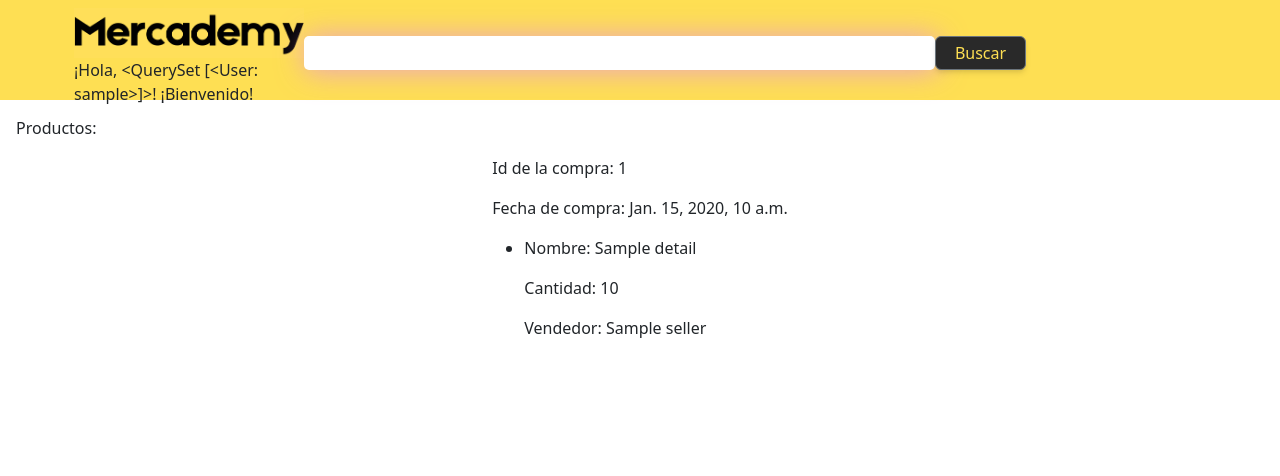
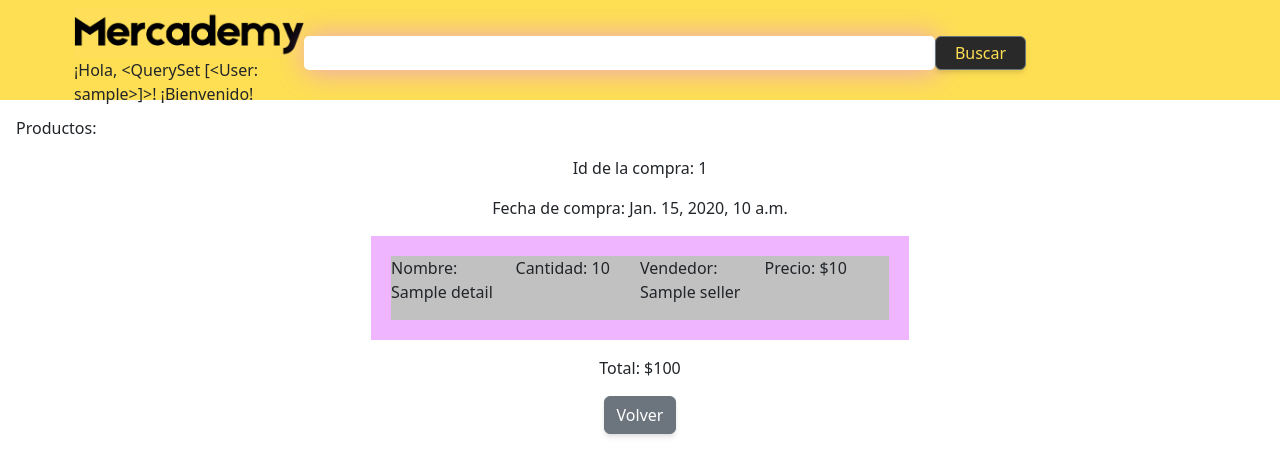
Before and after one commit to G4GA/mercademy, a Django app: template purchase/templates/detail.html in a window 1280 px wide. Shown: the top 476 px of the page. Run offline with Django 5.2, Linux system fonts and the light colour scheme; tables that the repository leaves empty hold one stand-in row (values such as "Sample post"); the template is opened without the code that fills it: values that come from a table or form of the project are taken from there, most other values are stand-ins (such as "Sample title", 1, 10 or a date in 2020).

Commit message:
alv todo ya

```diff
--- /dev/null
+++ b/core/static/detail.js
@@ -0,0 +1,14 @@
+let total_element = document.getElementById('detail-total')
+let detail_list = document.getElementsByClassName('detail')
+
+let total = 0
+
+for (let i = 0; i < detail_list.length; i ++) {
+    let cur_price = detail_list[i].getElementsByClassName('price')[0].textContent
+    let quantity = detail_list[i].getElementsByClassName('detail-amount')[0].textContent
+    let price = parseFloat(cur_price.substring(cur_price.indexOf('$') + 1)) * parseInt(quantity.substring(quantity.indexOf(':') + 2))
+
+    total += price
+}
+
+total_element.textContent = `Total: $${total}`
--- a/core/static/shared.js
+++ b/core/static/shared.js
@@ -4,3 +4,9 @@
         window.location.href = '/login'
     })
 }
+
+if (document.getElementById('go-home')) {
+    document.getElementById('go-home').addEventListener('click', (event) => {
+        window.location.href = '/home'
+    })
+}
--- a/core/static/style.css
+++ b/core/static/style.css
@@ -39,7 +39,7 @@
 #header-grid {
     display: grid;
     grid-template-columns: 0.5fr 1.75fr 0.25fr 0.5fr;
-    grid-gap: 0px 0px 10px;
+
     height: 80%;
     width: 90%;
     padding: 8px 10px 12px 10px;
@@ -263,3 +263,35 @@
     margin-top: 15px;
     text-align: center;
 }
+
+.detail {
+    background-color: #c1c1c1;
+    list-style-type: none;
+    display: grid;
+    grid-template-columns: repeat(4, 1fr);
+}
+
+.detail-list {
+    display: flex;
+    flex-direction: column;
+    gap:10px;
+}
+
+.sale-ul {
+    display: flex;
+    flex-direction: column;
+    gap:10px;
+}
+
+.sale-litem {
+    background-color: #c1c1c1;
+    list-style-type: none;
+    display: grid;
+    grid-template-columns: repeat(3, 1fr);
+}
+
+#detail {
+    display: flex;
+    flex-direction: column;
+    align-items: center;
+}
--- a/core/templates/base.html
+++ b/core/templates/base.html
@@ -29,11 +29,11 @@
                     <input class="search" type="text">
                     <button id="s-button" class="search header btn btn-secondary">Buscar</button>
                     {% block carrito %}{% endblock %}
-
+                    {% block history %}{% endblock %}
                 </div>
             </header>
                 {% block sale %}{% endblock %}
-                <p style="margin: 16px;">Productos:</p>
+                <p id="info" style="margin: 16px;">Productos:</p>
                 <div id="content">
                     {% block content %}{% endblock %}
                 </div>
--- a/core/templates/home.html
+++ b/core/templates/home.html
@@ -4,6 +4,12 @@
 
 {% block carrito%}
     <img id="carrito" src="{% static 'carrito.png' %}" alt="Carrito" href="login.html">
+{% endblock %}
+
+{% block history %}
+    {% if user_name %}
+        <button id="history" class="header btn btn-secondary" style="grid-row: 1 / span 2; grid-column: 5;">Ver historial</button>
+    {% endif %}
 {% endblock %}
 
 {% block sale %}
--- a/core/urls.py
+++ b/core/urls.py
@@ -7,4 +7,5 @@
 urlpatterns = [
     path('login/', views.login, name='login'),
     path('home/', views.home, name='home'),
+    path('history/', views.history, name='history')
 ] + static(settings.MEDIA_URL, document_root=settings.MEDIA_ROOT)
--- a/purchase/templates/detail.html
+++ b/purchase/templates/detail.html
@@ -10,15 +10,20 @@
         <p>Fecha de compra: {{ date }}</p>
     {% endblock %}
     {% block detail_list %}
-        <ul>
+        <ul class="detail-list p">
             {% for detail in detail_list %}
-                <li>
+                <li class="detail">
                     <p>Nombre: {{ detail.p_name }}</p>
-                    <p>Cantidad: {{ detail.amount }}</p>
+                    <p class="detail-amount">Cantidad: {{ detail.amount }}</p>
                     <p>Vendedor: {{ detail.seller }}</p>
+                    <p class="price">Precio: ${{ detail.price }}</p>
                 </li>
             {% endfor %}
         </ul>
     {% endblock %}
+    <p id="detail-total"></p>
+    <button id="go-home" class="btn btn-secondary">Volver</button>
     </div>
 {% endblock %}
+
+{% block js_file %}{% static 'detail.js' %}{% endblock %}
--- a/purchase/templates/purchase.html
+++ b/purchase/templates/purchase.html
@@ -32,6 +32,7 @@
     <p id="amount"></p>
 </div>
 <button id="purchase-botton" class="btn btn-secondary">Comprar</button>
+<button id="go-home" class="btn btn-secondary">Volver</button>
 {% endblock %}
 
 {% block js_file %}{% static 'purchase.js' %}{% endblock %}
--- a/purchase/views.py
+++ b/purchase/views.py
@@ -16,12 +16,16 @@
     context['date'] = sale_obj.date
     context['sale_id'] = sale_obj.id
 
+    if request.session.get('user_id'):
+        context['user_name'] = User.objects.filter(id=request.session['user_id'])[0].name
+
     detail_list = []
 
     for model in SaleDetail.objects.filter(sale=sale_obj.id):
         detail_list.append({'p_name': model.product_instance.product.name,
                            'amount': model.amount,
-                           'seller': model.product_instance.seller.name})
+                           'seller': model.product_instance.seller.name,
+                           'price': model.product_instance.price,})
 
     context['detail_list'] = detail_list
 
```
Also changed, not shown: core/static/history.js (added, +18 -0 lines), core/static/home.js (+8 -0 lines), core/static/purchase.js (+9 -7 lines), core/templates/history.html (added, +19 -0 lines), core/views.py (+20 -0 lines), media/images/camera.png (added), media/images/monitor_EFNvqWY.png (added), media/images/mouse.webp (added), media/images/usb_BVcafGA.png (added).
